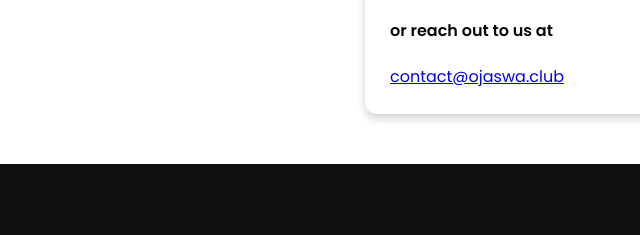
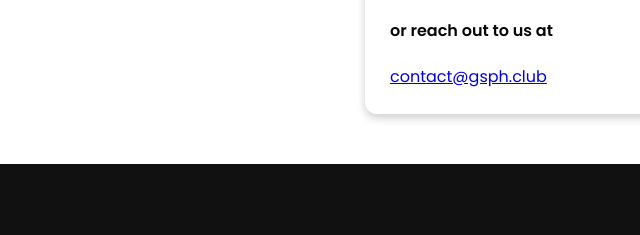
Before and after one commit to Jotthecode/SGSITS-COLLEGE-EVENT-PAGE, a plain HTML site: page nontechclub/gsph/gsph.html in a window 1280 px wide. Shown: the part 3785-4020 px from the top of the page, 0-640 px from the left. Drawn offline with Linux system fonts and the light colour scheme; a web font is replaced by a local one.

Commit message:
Update gsph.html

```diff
--- a/nontechclub/gsph/gsph.html
+++ b/nontechclub/gsph/gsph.html
@@ -103,7 +103,7 @@
                     <button type="submit">Send</button>
                 </form>
                 <h4>or reach out to us at</h4>
-                <a href="contact@ojaswa.club">contact@ojaswa.club</a>
+                <a href="contact@gsph.club">contact@gsph.club</a>
             </div>
 
         </section>
```
